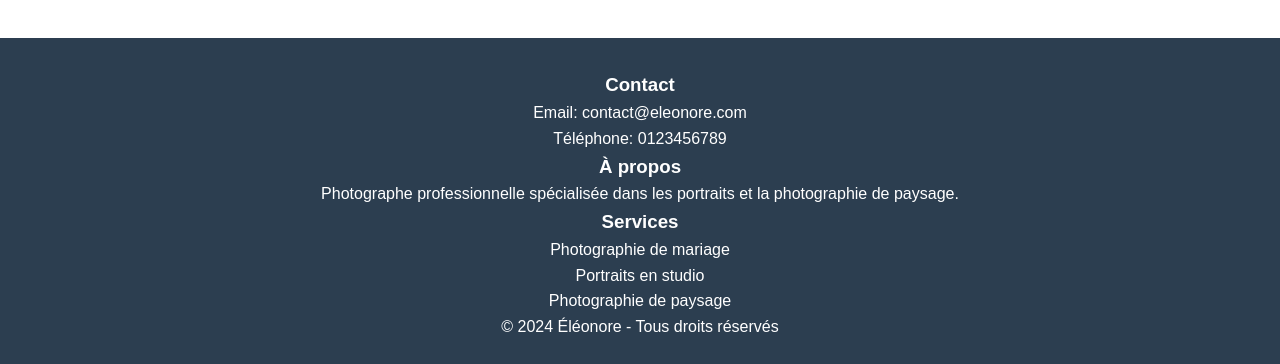
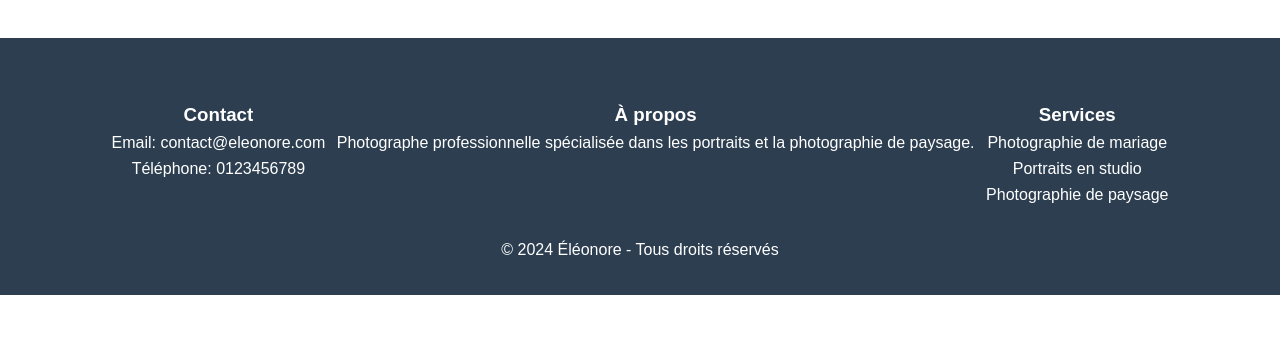
Before and after one commit to gitkyo/0326-cp7-sc4-ex1, a plain HTML site: page index.html in a window 1280 px wide. Shown: the part 2272-2636 px from the top of the page. After the commit the page ends 2567 px from the top, so only its background shows below. Drawn offline with Linux system fonts and the light colour scheme.

Commit message:
fix footer css

```diff
--- a/styles.css
+++ b/styles.css
@@ -17,6 +17,12 @@ body {
     padding: 0 20px;
 }
 
+.container-flex{
+    display: flex;
+    justify-content: space-evenly;
+    padding-bottom: 30px;
+    padding-top: 30px;
+}
 /* Header */
 .header {
     background: rgba(255, 255, 255, 0.95);
```
